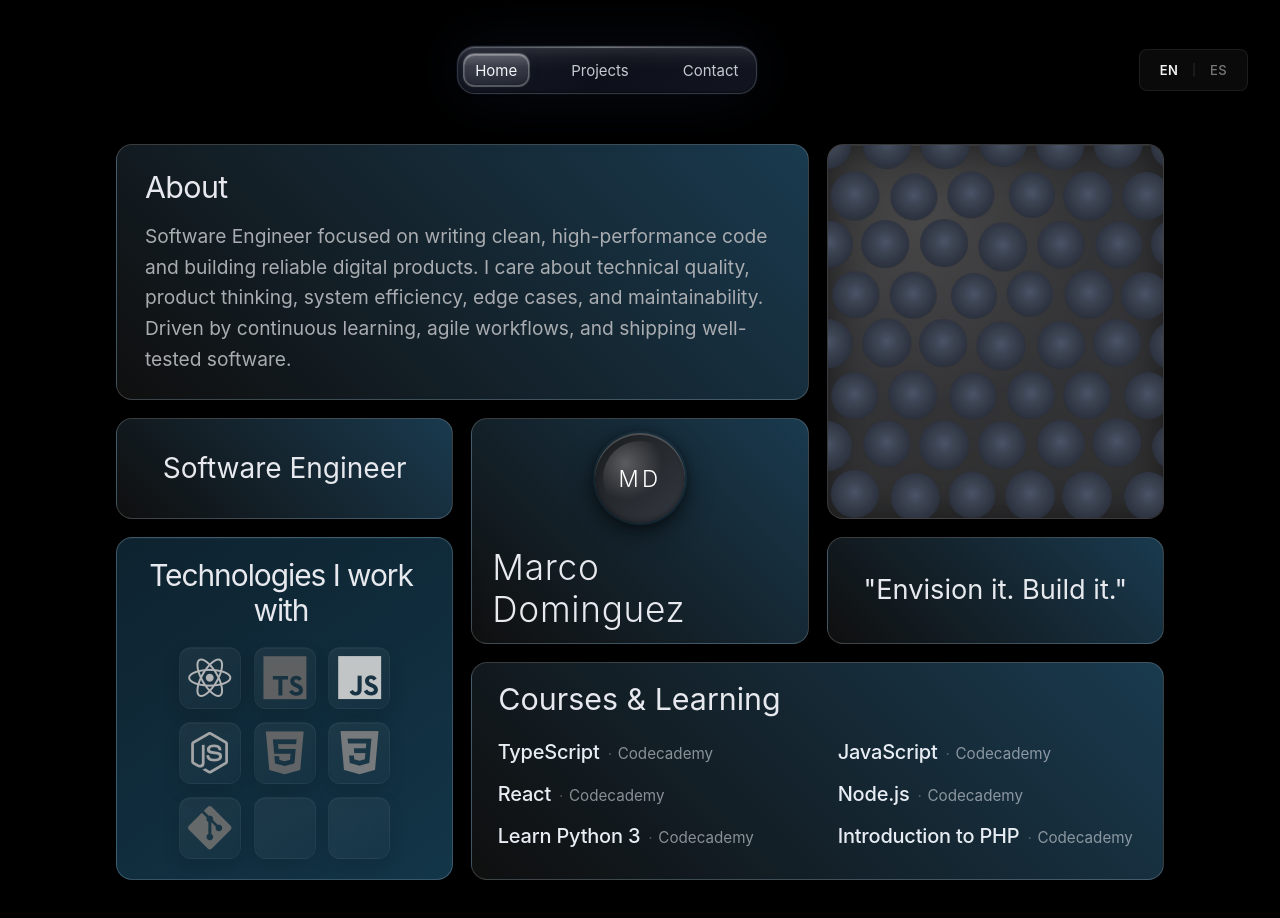
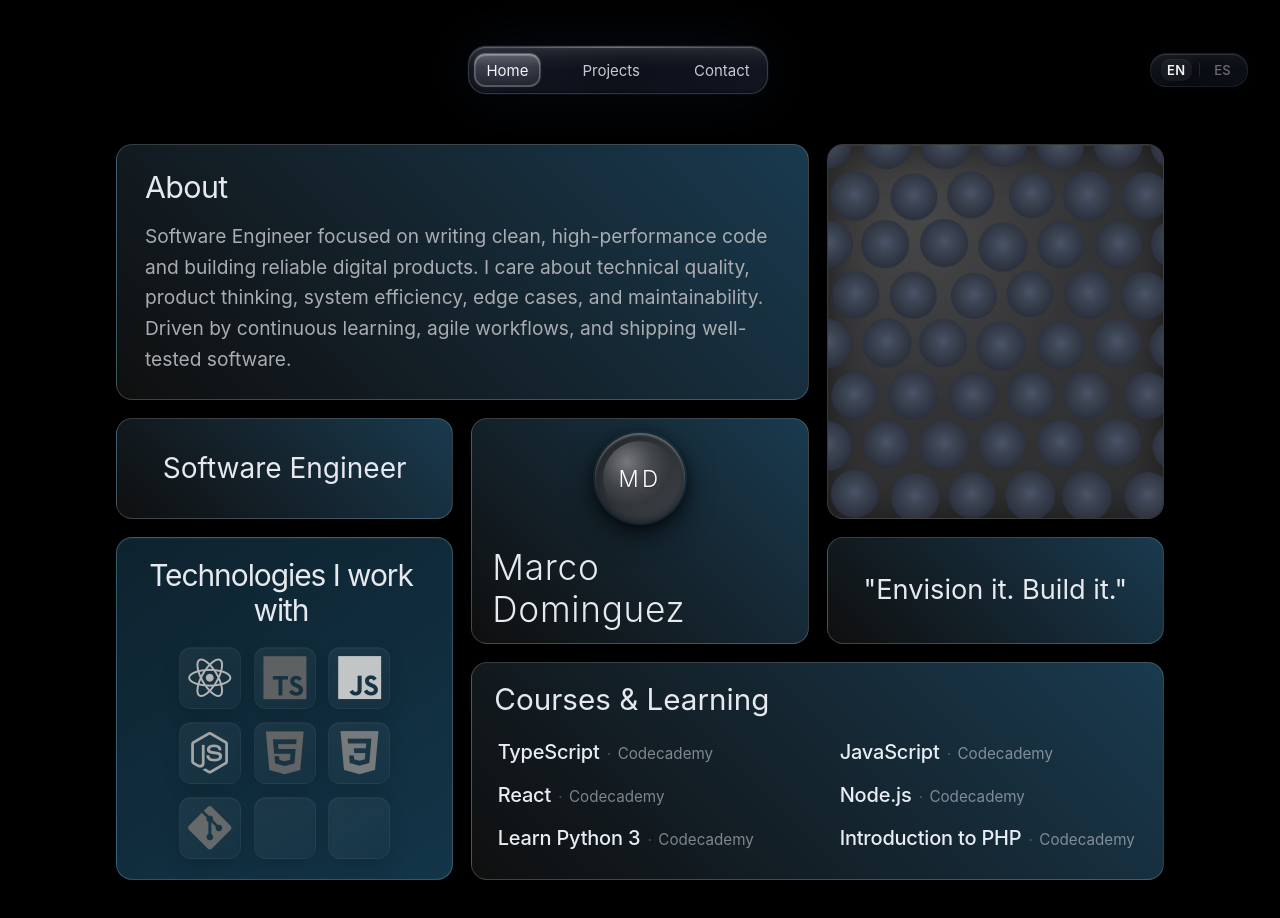
Before and after one commit to Marcodggz/portfolio, a React (Vite) app: page / in a window 1280 px wide. Built offline with nearby package versions, Linux system fonts and the light colour scheme.

Commit message:
style(home): polish desktop visual details

```diff
--- a/src/components/home/Certifications/Certifications.module.css
+++ b/src/components/home/Certifications/Certifications.module.css
@@ -15,17 +15,17 @@
 }
 
 .certifications h2 {
-  margin: 0 0 0.6rem;
-  font-size: 1.9rem;
+  margin: 0 0 0.75rem;
+  font-size: 1.85rem;
   font-weight: 400;
-  padding-left: 0.25rem;
+  padding-left: 0;
 }
 
 .certList {
   display: grid;
   grid-template-columns: repeat(2, minmax(0, 1fr));
-  column-gap: 2.5rem;
-  row-gap: 1rem;
+  column-gap: 2.75rem;
+  row-gap: 1.05rem;
 
   width: min(100%, 40rem);
   margin: auto;
@@ -35,7 +35,7 @@
 .certItem {
   display: grid;
   grid-template-columns: auto 1fr;
-  gap: 0.5rem;
+  gap: 0.45rem;
   align-items: baseline;
 }
 
@@ -49,14 +49,14 @@
 
 .certIssuer {
   font-size: 0.95rem;
-  color: rgba(217, 221, 228, 0.6);
+  color: rgba(217, 221, 228, 0.55);
   font-weight: 400;
   line-height: 1.4;
 }
 
 .certIssuer::before {
   content: "·";
-  margin-right: 0.35rem;
+  margin-right: 0.4rem;
   color: rgba(217, 221, 228, 0.3);
 }
 
--- a/src/components/home/NameCard/NameCard.module.css
+++ b/src/components/home/NameCard/NameCard.module.css
@@ -23,7 +23,7 @@
   display: inline-flex;
   align-items: center;
   justify-content: center;
-  background: linear-gradient(135deg, #1a1d1f 0%, #343840 100%);
+  background: linear-gradient(135deg, #232629 0%, #3d4248 100%);
   color: #ffffff;
   font-weight: 300;
   font-size: 1.4rem;
@@ -31,11 +31,12 @@
   border: 2px solid transparent;
   background-clip: padding-box;
   position: relative;
+  text-shadow: 0 1px 2px rgba(0, 0, 0, 0.4);
   box-shadow:
-    0 8px 24px rgba(0, 0, 0, 0.5),
-    0 2px 8px rgba(0, 0, 0, 0.3),
-    inset 0 2px 0 rgba(255, 255, 255, 0.2),
-    inset 0 -2px 4px rgba(0, 0, 0, 0.3);
+    0 10px 28px rgba(0, 0, 0, 0.6),
+    0 3px 10px rgba(0, 0, 0, 0.4),
+    inset 0 2px 2px rgba(255, 255, 255, 0.3),
+    inset 0 -3px 6px rgba(0, 0, 0, 0.35);
 }
 
 .circle::before {
@@ -64,9 +65,10 @@
   bottom: 8px;
   border-radius: 50%;
   background: radial-gradient(
-    circle at 30% 30%,
-    rgba(255, 255, 255, 0.25) 0%,
-    transparent 50%
+    circle at 32% 28%,
+    rgba(255, 255, 255, 0.35) 0%,
+    rgba(255, 255, 255, 0.1) 35%,
+    transparent 60%
   );
   pointer-events: none;
 }
--- a/src/components/shared/LanguageSwitcher/LanguageSwitcher.module.css
+++ b/src/components/shared/LanguageSwitcher/LanguageSwitcher.module.css
@@ -2,38 +2,67 @@
   display: flex;
   align-items: center;
   gap: 0.375rem;
+  position: relative;
 
-  padding: 0.5rem 0.75rem;
-  background: rgba(17, 17, 17, 0.6);
-  backdrop-filter: blur(12px);
-  -webkit-backdrop-filter: blur(12px);
-  border: 1px solid rgba(255, 255, 255, 0.08);
-  border-radius: 0.5rem;
+  padding: 0.35rem 0.6rem;
+  background: linear-gradient(
+    135deg,
+    rgba(30, 35, 50, 0.55) 0%,
+    rgba(20, 25, 40, 0.45) 50%,
+    rgba(25, 30, 45, 0.5) 100%
+  );
+  backdrop-filter: blur(24px) saturate(1.4);
+  -webkit-backdrop-filter: blur(24px) saturate(1.4);
+  border: 1px solid rgba(255, 255, 255, 0.07);
+  border-radius: 1rem;
 
   font-size: 0.8125rem;
   font-weight: 500;
   letter-spacing: 0.025em;
 
-  box-shadow: 0 4px 12px rgba(0, 0, 0, 0.15);
+  box-shadow:
+    0 0 16px rgba(100, 150, 255, 0.03),
+    0 4px 12px rgba(0, 0, 0, 0.25),
+    0 2px 6px rgba(0, 0, 0, 0.18),
+    inset 0 1px 0px rgba(255, 255, 255, 0.12),
+    inset 0 -1px 1px rgba(0, 0, 0, 0.25);
+}
+
+.languageSwitcher::before {
+  content: "";
+  position: absolute;
+  top: 0;
+  left: 0;
+  right: 0;
+  height: 50%;
+  border-radius: 1rem 1rem 0 0;
+  background: linear-gradient(
+    180deg,
+    rgba(255, 255, 255, 0.04) 0%,
+    rgba(255, 255, 255, 0.015) 50%,
+    rgba(255, 255, 255, 0) 100%
+  );
+  pointer-events: none;
 }
 
 .langButton {
   background: transparent;
   border: none;
-  color: rgba(255, 255, 255, 0.45);
-  padding: 0.25rem 0.5rem;
+  color: rgba(255, 255, 255, 0.4);
+  padding: 0.18rem 0.4rem;
   cursor: pointer;
   font-size: inherit;
   font-weight: 500;
   letter-spacing: inherit;
   font-family: inherit;
+  position: relative;
 
-  transition: color 0.2s ease;
-  border-radius: 0.25rem;
+  transition: all 0.2s ease;
+  border-radius: 0.6rem;
 }
 
 .langButton:hover {
-  color: rgba(255, 255, 255, 0.7);
+  color: rgba(255, 255, 255, 0.75);
 }
 
 .langButton:focus-visible {
@@ -45,10 +74,14 @@
 .langButton.active {
   color: rgba(255, 255, 255, 0.95);
   font-weight: 600;
+  background: rgba(255, 255, 255, 0.05);
+  box-shadow:
+    0 1px 2px rgba(0, 0, 0, 0.12),
+    inset 0 0.5px 0px rgba(255, 255, 255, 0.1);
 }
 
 .separator {
-  color: rgba(255, 255, 255, 0.2);
+  color: rgba(255, 255, 255, 0.15);
   user-select: none;
   font-weight: 300;
   font-size: 0.875em;
```
